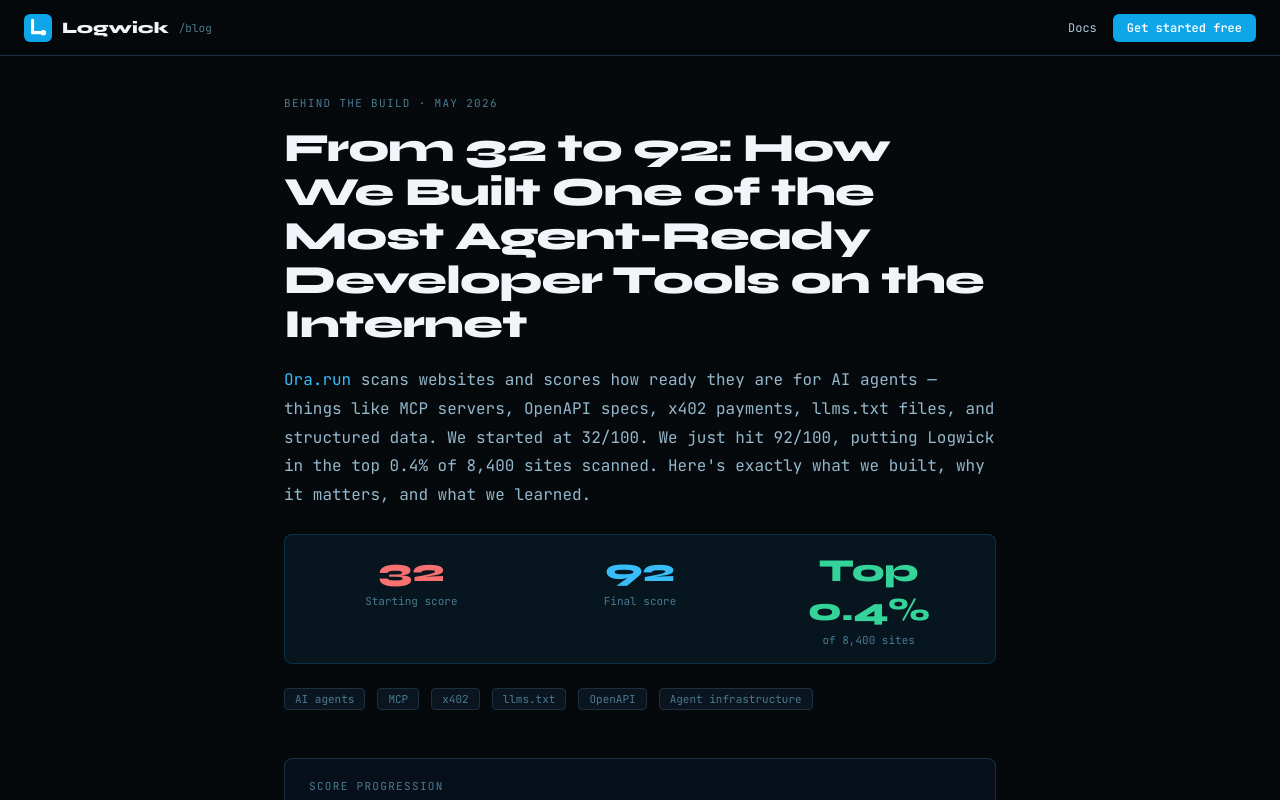
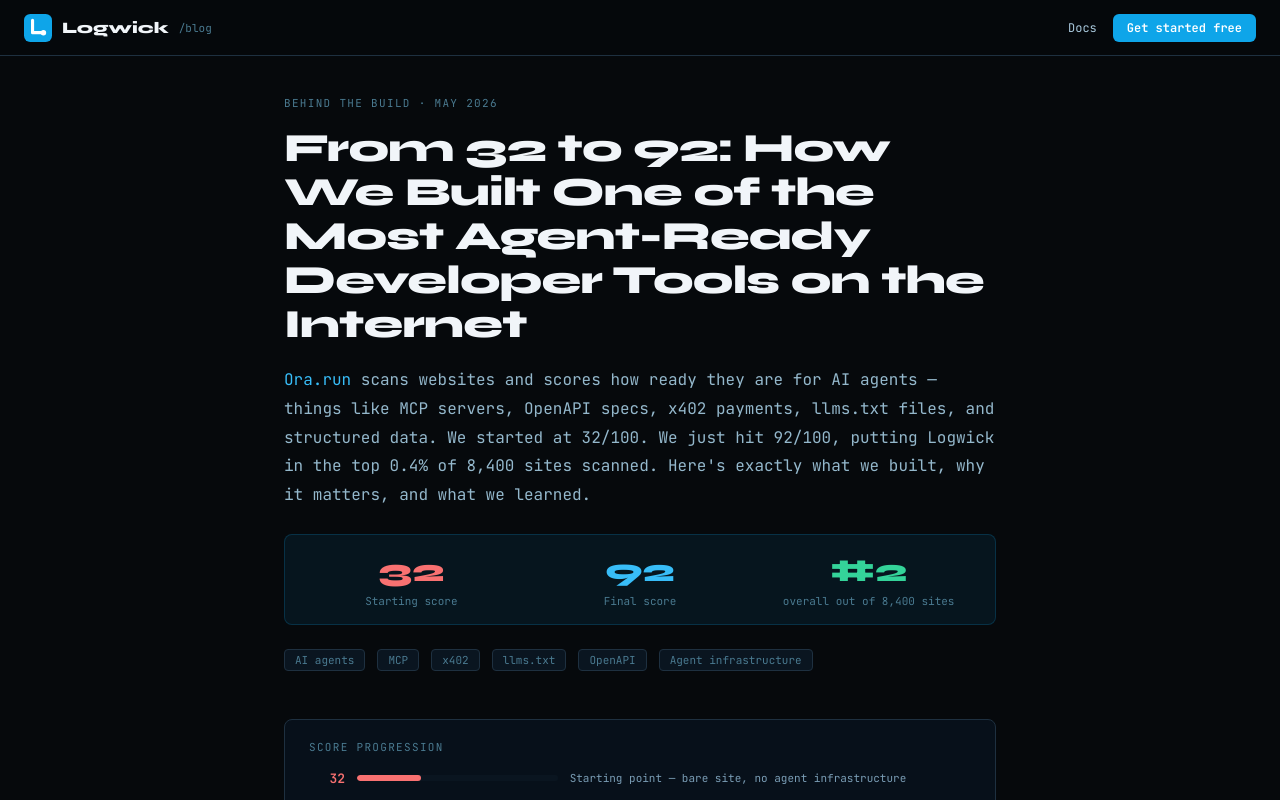
Before and after one commit to logwickio/logwick, a Next.js app: page /blog/logwick-92-agent-ready-score in a window 1280 px wide. Shown: the top 800 px of the page. Built offline with nearby package versions, Linux system fonts and the light colour scheme; no server answers.

Commit message:
Add #2 ranking and ora.run badge to blog post and homepage

```diff
--- a/pages/blog/logwick-92-agent-ready-score.js
+++ b/pages/blog/logwick-92-agent-ready-score.js
@@ -67,8 +67,8 @@
                   <div style={{ fontSize: 11, color: '#4a7a90', marginTop: 4 }}>Final score</div>
                 </div>
                 <div>
-                  <div style={{ fontSize: 32, fontWeight: 800, color: '#34d399', fontFamily: "'Syne', sans-serif" }}>Top 0.4%</div>
-                  <div style={{ fontSize: 11, color: '#4a7a90', marginTop: 4 }}>of 8,400 sites</div>
+                  <div style={{ fontSize: 32, fontWeight: 800, color: '#34d399', fontFamily: "'Syne', sans-serif" }}>#2</div>
+                  <div style={{ fontSize: 11, color: '#4a7a90', marginTop: 4 }}>overall out of 8,400 sites</div>
                 </div>
               </div>
             </div>
@@ -273,6 +273,14 @@
             ))}
           </div>
 
+          {/* Badge */}
+          <div style={{ textAlign: 'center', marginBottom: 32 }}>
+            <div style={{ fontSize: 13, color: '#4a7a90', marginBottom: 12 }}>Verified by ora.run</div>
+            <a href="https://ora.run/scan/logwick.io" target="_blank" rel="noreferrer">
+              <img src="https://ora.run/api/badge/logwick.io" alt="ora agent readiness score" style={{ borderRadius: 8 }} />
+            </a>
+          </div>
+
           {/* CTA */}
           <div style={{ background: '#07101a', border: '1px solid #0ea5e9', borderRadius: 12, padding: '32px 28px', textAlign: 'center', marginTop: 48 }}>
             <div style={{ fontFamily: "'Syne', sans-serif", fontSize: 22, fontWeight: 800, color: '#f1f5f9', marginBottom: 8 }}>Try the most agent-ready logging tool available</div>
--- a/pages/index.js
+++ b/pages/index.js
@@ -379,6 +379,11 @@
           <a href="/signup"><button className="btn-primary">Start for free →</button></a>
           <a href="#how-it-works"><button className="btn-ghost">See how it works</button></a>
         </div>
+        <div style={{ display: 'flex', justifyContent: 'center', marginBottom: 16 }}>
+          <a href="https://ora.run/scan/logwick.io" target="_blank" rel="noreferrer" title="Logwick is ranked #2 on ora.run agent readiness benchmark">
+            <img src="https://ora.run/api/badge/logwick.io" alt="ora agent readiness score — 92/100" style={{ borderRadius: 6, height: 24 }} />
+          </a>
+        </div>
         <div className="demo-wrap-outer">
           <div className="demo-label">Live demo — watch events stream in</div>
           <LiveDemo />
```
